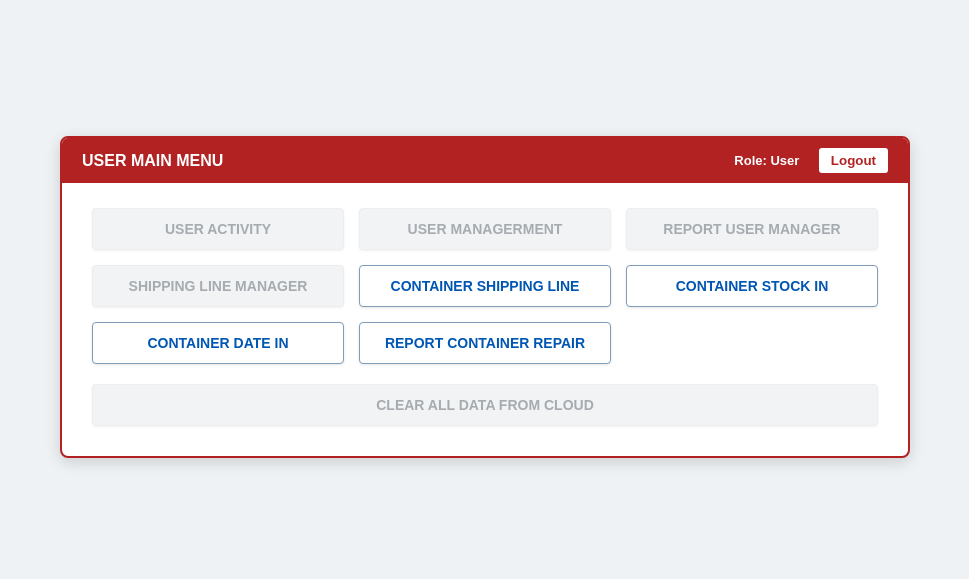
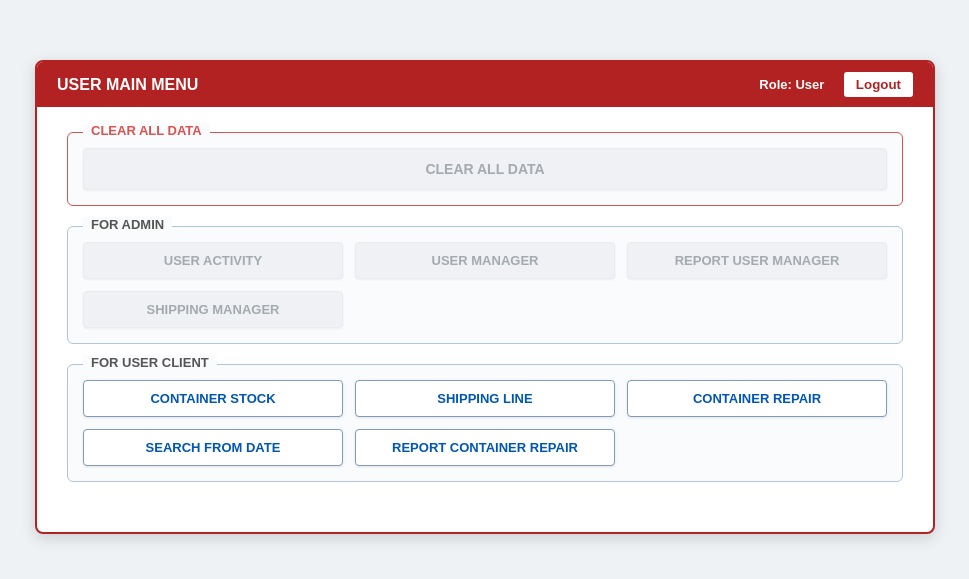
Before and after one commit to Machantra76/my-accesses-api, a website: page public/dashboard.html in a window 1280 px wide. Shown: the part 103-682 px from the top of the page, without its empty margins (155-1124 px from the left). Drawn offline with Linux system fonts and the light colour scheme.

Commit message:
Update dashboard.html

```diff
--- a/public/dashboard.html
+++ b/public/dashboard.html
@@ -3,7 +3,7 @@
 <head>
     <meta charset="UTF-8">
     <meta name="viewport" content="width=device-width, initial-scale=1.0">
-    <title>USER MAIN MENU (Dashboard)</title>
+    <title>USER MAIN MENU</title>
     <style>
         * { box-sizing: border-box; }
         body {
@@ -19,7 +19,7 @@
         .menu-container {
             background: #ffffff;
             width: 100%;
-            max-width: 850px;
+            max-width: 900px;
             padding: 30px;
             border-radius: 8px;
             box-shadow: 0 4px 15px rgba(0,0,0,0.15);
@@ -37,17 +37,35 @@
             border-top-right-radius: 6px;
             font-weight: bold;
         }
+        /* 1. SECTION GROUP BOX (ស្រដៀង Access ដើម) */
+        .section-box {
+            border: 1px solid #b0c4de;
+            border-radius: 6px;
+            padding: 15px;
+            margin-bottom: 20px;
+            position: relative;
+            background: #fafbfc;
+        }
+        .section-title {
+            position: absolute;
+            top: -10px;
+            left: 15px;
+            background: #fafbfc;
+            padding: 0 8px;
+            font-size: 13px;
+            font-weight: bold;
+            color: #555;
+        }
         .button-grid {
             display: grid;
-            grid-template-columns: repeat(auto-fit, minmax(240px, 1fr));
-            gap: 15px;
-            margin-bottom: 20px;
+            grid-template-columns: repeat(auto-fit, minmax(200px, 1fr));
+            gap: 12px;
         }
         .btn {
-            padding: 12px 15px;
+            padding: 10px 12px;
             border: 1px solid #7f9db9;
             border-radius: 4px;
-            font-size: 14px;
+            font-size: 13px;
             font-weight: bold;
             cursor: pointer;
             background: #ffffff;
@@ -62,6 +80,8 @@
             color: #b22222;
             border-color: #d9534f;
             width: 100%;
+            padding: 12px;
+            font-size: 14px;
         }
         .btn-danger:hover:not(:disabled) {
             background: #f8d7da;
@@ -96,21 +116,33 @@
         </div>
     </div>
 
-    <!-- ប៊ូតុងបញ្ជាតាមទម្រង់ VBA ដើម -->
-    <div class="button-grid">
-        <button class="btn" id="btnActivity" onclick="openForm('USER ACTIVITY')">USER ACTIVITY</button>
-        <button class="btn" id="btnUserManager" onclick="openForm('USER MANAGERMENT')">USER MANAGERMENT</button>
-        <button class="btn" id="btnReportUserManager" onclick="openForm('USER REPORT')">REPORT USER MANAGER</button>
-        <button class="btn" id="btnShippingLine" onclick="openForm('SHIPPING LINE MANAGER')">SHIPPING LINE MANAGER</button>
-        <button class="btn" id="tbnShippingLine" onclick="openForm('CONTAINER SHIPPING LINE')">CONTAINER SHIPPING LINE</button>
-        <button class="btn" id="btnContainerStock" onclick="openForm('CONTAINER STOCK IN')">CONTAINER STOCK IN</button>
-        <button class="btn" id="Command46" onclick="openForm('CONTAINER DATE IN')">CONTAINER DATE IN</button>
-        <button class="btn" id="btnContainerRepair" onclick="openForm('REPORT CONTAINER REPAIR')">REPORT CONTAINER REPAIR</button>
+    <!-- GROUP 1: CLEAR ALL DATA -->
+    <div class="section-box" style="border-color: #d9534f;">
+        <span class="section-title" style="color: #d9534f;">CLEAR ALL DATA</span>
+        <button class="btn btn-danger" id="btnClearAllData" onclick="clearAllData()">CLEAR ALL DATA</button>
     </div>
 
-    <!-- ប៊ូតុងលុបទិន្នន័យទាំងអស់ (btnClearAllData) -->
-    <div>
-        <button class="btn btn-danger" id="btnClearAllData" onclick="clearAllData()">CLEAR ALL DATA FROM CLOUD</button>
+    <!-- GROUP 2: FOR ADMIN -->
+    <div class="section-box">
+        <span class="section-title">FOR ADMIN</span>
+        <div class="button-grid">
+            <button class="btn" id="btnActivity" onclick="openPage('user_activity.html')">USER ACTIVITY</button>
+            <button class="btn" id="btnUserManager" onclick="openPage('user_manager.html')">USER MANAGER</button>
+            <button class="btn" id="btnReportUserManager" onclick="openPage('report_user.html')">REPORT USER MANAGER</button>
+            <button class="btn" id="btnShippingLine" onclick="openPage('shipping_line.html')">SHIPPING MANAGER</button>
+        </div>
+    </div>
+
+    <!-- GROUP 3: FOR USER CLIENT -->
+    <div class="section-box">
+        <span class="section-title">FOR USER CLIENT</span>
+        <div class="button-grid">
+            <button class="btn" id="btnContainerStock" onclick="openPage('dashboard.html')">CONTAINER STOCK</button>
+            <button class="btn" id="tbnShippingLine" onclick="openPage('shipping_line.html')">SHIPPING LINE</button>
+            <button class="btn" id="btnContainerRepair" onclick="openPage('repair.html')">CONTAINER REPAIR</button>
+            <button class="btn" id="Command46" onclick="openPage('date_in.html')">SEARCH FROM DATE</button>
+            <button class="btn" id="btnReportContainerRepair" onclick="openPage('report_repair.html')">REPORT CONTAINER REPAIR</button>
+        </div>
     </div>
 </div>
 
@@ -118,36 +150,35 @@
     const API_BASE = "https://my-accesses-api.onrender.com";
 
     window.onload = function() {
-        // ទាញយក Role ដែលបានរក្សាទុកពេល Login
+        // ទាញយក Role ពី localStorage
         let CurrentUserRole = localStorage.getItem("currentUserRole") || "User";
         document.getElementById("lblUserRole").innerText = "Role: " + CurrentUserRole;
 
-        // ការផ្ទៀងផ្ទាត់សិទ្ធិ (Form_Load Logic ស្របតាម VBA)
+        // ការគ្រប់គ្រងសិទ្ធិ (Form_Load) តាមកូដ VBA ដើម
         if (CurrentUserRole === "Admin") {
             document.getElementById("btnActivity").disabled = false;
             document.getElementById("btnUserManager").disabled = false;
             document.getElementById("btnReportUserManager").disabled = false;
             document.getElementById("btnShippingLine").disabled = false;
-            document.getElementById("tbnShippingLine").disabled = false;
-            document.getElementById("btnContainerStock").disabled = false;
             document.getElementById("btnClearAllData").disabled = false;
         } else {
             document.getElementById("btnActivity").disabled = true;
             document.getElementById("btnUserManager").disabled = true;
             document.getElementById("btnReportUserManager").disabled = true;
             document.getElementById("btnShippingLine").disabled = true;
-            document.getElementById("tbnShippingLine").disabled = false;
-            document.getElementById("btnClearAllData").disabled = true; // User ធម្មតាគ្មានសិទ្ធិលុបទេ
+            document.getElementById("btnClearAllData").disabled = true;
         }
 
-        // Container Stock បើកជានិច្ច
+        // ប៊ូតុងទាំងនេះបើកជានិច្ចសម្រាប់ User គ្រប់រូប
+        document.getElementById("tbnShippingLine").disabled = false;
         document.getElementById("btnContainerStock").disabled = false;
         document.getElementById("btnContainerRepair").disabled = false;
+        document.getElementById("Command46").disabled = false;
+        document.getElementById("btnReportContainerRepair").disabled = false;
     };
 
-    function openForm(formName) {
-        alert("Opening Form: " + formName);
-        // អ្នកអាចសរសេរកូដប្ដូរទៅកាន់ទំព័រ HTML ដាច់ដោយឡែកផ្សេងទៀតនៅទីនេះ
+    function openPage(pageName) {
+        window.location.href = pageName;
     }
 
     async function clearAllData() {
```
